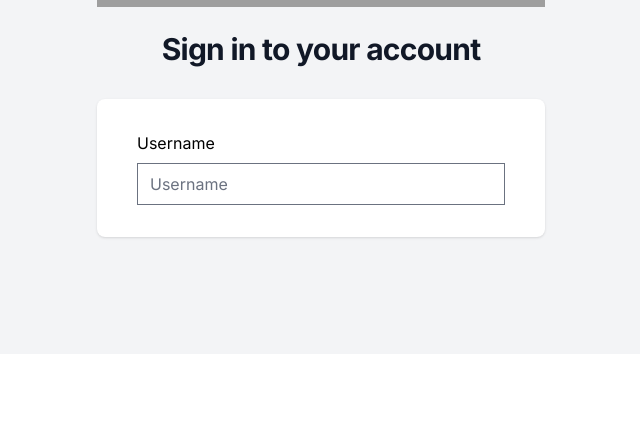
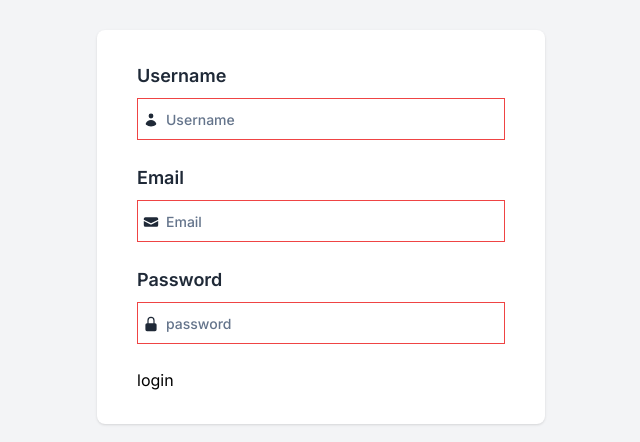
Before and after one commit to tolu-c/ubiquitous-memory, a Next.js app in the folder mest/: page / in a window 1280 px wide. Shown: the part 446-888 px from the top of the page, without its empty margins (319-959 px from the left). Before the commit the page ends 800 px from the top, so only its background shows below. Built offline with nearby package versions, Linux system fonts and the light colour scheme; grey boxes are pictures that could not be loaded.

Commit message:
styling input field

```diff
--- a/mest/app/components/AuthForm.tsx
+++ b/mest/app/components/AuthForm.tsx
@@ -3,6 +3,11 @@
 import { FormEvent, useCallback, useState } from "react";
 import { AuthType, FormData } from "~/types/types";
 import { InputField } from "./ui/form/InputField";
+import {
+  EnvelopeIcon,
+  LockClosedIcon,
+  UserIcon,
+} from "@heroicons/react/20/solid";
 
 export const AuthForm = () => {
   const [authType, setAuthType] = useState<AuthType>("LOGIN");
@@ -55,7 +60,35 @@ export const AuthForm = () => {
             placeholder="Username"
             minLength={3}
             onChange={handleInputChange}
+            icon={{
+              src: <UserIcon className="w-4 h-4" />,
+            }}
+            required
           />
+          <InputField
+            type="email"
+            label="Email"
+            name="email"
+            placeholder="Email"
+            onChange={handleInputChange}
+            icon={{
+              src: <EnvelopeIcon className="w-4 h-4" />,
+            }}
+            required
+          />
+          <InputField
+            type="password"
+            label="Password"
+            name="password"
+            placeholder="password"
+            minLength={8}
+            onChange={handleInputChange}
+            icon={{
+              src: <LockClosedIcon className="w-4 h-4" />,
+            }}
+            required
+          />
+          <button type="submit">login</button>
         </form>
       </div>
     </div>
--- a/mest/app/components/ui/form/InputField.tsx
+++ b/mest/app/components/ui/form/InputField.tsx
@@ -18,16 +18,28 @@ export const InputField = ({
   const [isInputValid, setIsInputValid] = useState<boolean>(true);
 
   const validateInput = (value: string): boolean => {
-    if (type === "text") {
-      if (required && value.trim() === "") {
-        setErrorText(`${name} cannot be empty`);
+    if (required && value.trim() === "") {
+      setErrorText(`${name} cannot be empty`);
+      return false;
+    }
+    if (type === "email") {
+      const emailRegex = /^[^\s@]+@[^\s@]+\.[^\s@]+$/;
+      const isEmailValid: boolean = emailRegex.test(value);
+      if (!isEmailValid) {
+        setErrorText("Please enter a valid email address");
         return false;
+      } else {
+        return true;
       }
+    }
+
+    if (type === "text" || type === "password") {
       if (minLength && value.trim().length < minLength) {
         setErrorText(`${name} has to be at least ${minLength} characters`);
         return false;
       }
     }
+
     return true;
   };
 
@@ -40,9 +52,17 @@ export const InputField = ({
 
   return (
     <div className="flex flex-col gap-1">
-      <div className="flex flex-col gap-2">
-        {label && <label htmlFor={name}>{label}</label>}
-        {icon && icon.position === "left" && <span>{icon.src}</span>}
+      <div className="flex flex-col gap-2 relative">
+        {label && (
+          <label htmlFor={name} className="text-lg font-semibold text-gray-800">
+            {label}
+          </label>
+        )}
+        {icon && (
+          <span className="absolute bottom-3 left-1.5 text-gray-800">
+            {icon.src}
+          </span>
+        )}
         <input
           type={type}
           name={name}
@@ -52,10 +72,14 @@ export const InputField = ({
           minLength={minLength}
           ref={inputRef}
           onChange={handleChange}
+          className={`${
+            icon ? "pl-7" : "px-2"
+          } text-slate-600 font-medium text-base placeholder:text-slate-500 placeholder:text-sm border border-slate-600 focus:outline-none focus:border-slate-900 focus:ring-slate-900 focus:ring-1 focus:invalid:border-red-500 focus:invalid:ring-red-500 focus:invalid:text-red-600 invalid:text-red-600 invalid:border-red-500`}
         />
-        {icon && icon.position === "left" && <span>{icon.src}</span>}
       </div>
-      {!isInputValid && <p>{errorText}</p>}
+      {!isInputValid && (
+        <p className="text-xss text-red-500 font-medium">{errorText}</p>
+      )}
     </div>
   );
 };
--- a/mest/app/types/types.ts
+++ b/mest/app/types/types.ts
@@ -10,8 +10,7 @@ export interface InputProps {
   placeholder?: string;
   required?: boolean;
   icon?: {
-    src: string;
-    position: "left" | "right";
+    src: ReactNode;
   };
   minLength?: number;
 }
@@ -28,7 +27,8 @@ export interface Button {
   size?: "xs" | "sm" | "base" | "md" | "lg";
   borderRadius?: "flat" | "pill" | "round";
   icon?: {
-    src: string;
+    src: ReactNode;
     position: "left" | "right";
+    color?: "primary" | "secondary" | "base";
   };
 }
```
